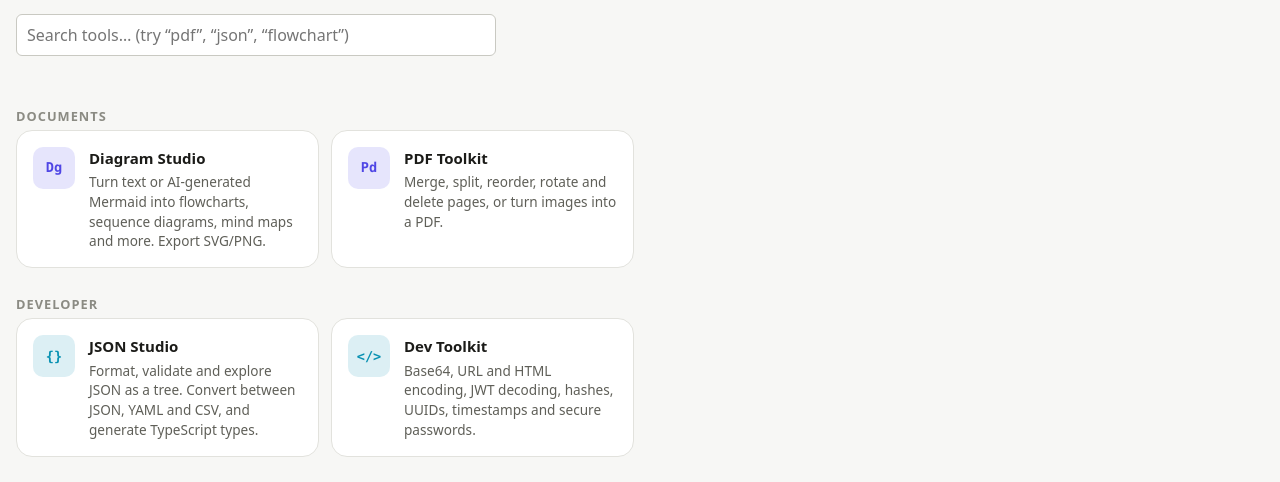
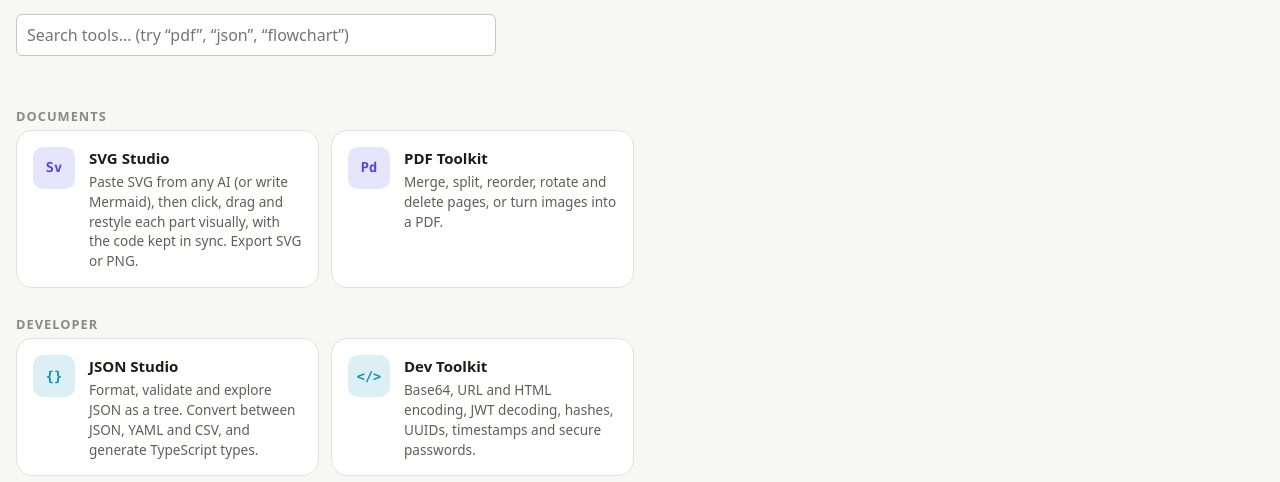
Before and after one commit to SURIYA-KP/my_website_2.0, an Astro site: page / in a window 1280 px wide. Shown: the part 284-766 px from the top of the page. Built offline with nearby package versions, Linux system fonts and the light colour scheme; Astro itself is replaced by a stand-in of ours.

Commit message:
Rename Diagram Studio to SVG Studio (SVG component editor + Mermaid)
Co-Authored-By: Claude Opus 5.5 <noreply@anthropic.com>
Claude-Session: https://claude.ai/code/session_01Y6sWwynYAfKLQbqdWEMfBo

```diff
--- a/src/data/tools.ts
+++ b/src/data/tools.ts
@@ -17,12 +17,12 @@ export const categories: Category[] = ['Documents', 'Developer', 'Media', 'Data'
 
 export const tools: Tool[] = [
   {
-    slug: 'diagram-studio',
-    name: 'Diagram Studio',
-    tagline: 'Turn text or AI-generated Mermaid into flowcharts, sequence diagrams, mind maps and more. Export SVG/PNG.',
+    slug: 'svg-studio',
+    name: 'SVG Studio',
+    tagline: 'Paste SVG from any AI (or write Mermaid), then click, drag and restyle each part visually, with the code kept in sync. Export SVG or PNG.',
     category: 'Documents',
-    glyph: 'Dg',
-    keywords: ['mermaid', 'flowchart', 'diagram', 'sequence', 'mindmap', 'gantt', 'svg', 'ai'],
+    glyph: 'Sv',
+    keywords: ['svg', 'editor', 'vector', 'ai', 'mermaid', 'flowchart', 'diagram', 'layers', 'png', 'animation'],
   },
   {
     slug: 'pdf-toolkit',
--- a/src/pages/tools/diagram-studio.astro
+++ b/src/pages/tools/svg-studio.astro
@@ -1,6 +1,6 @@
 ---
 import ToolLayout from '../../layouts/ToolLayout.astro';
 ---
-<ToolLayout slug="diagram-studio">
+<ToolLayout slug="svg-studio">
   <div class="card"><p class="muted">Coming soon.</p></div>
 </ToolLayout>
```
Also changed, not shown: README.md, src/tools/svg-studio/repair.ts (renamed from src/tools/diagram-studio/repair.ts), src/tools/svg-studio/templates.ts (renamed from src/tools/diagram-studio/templates.ts).
